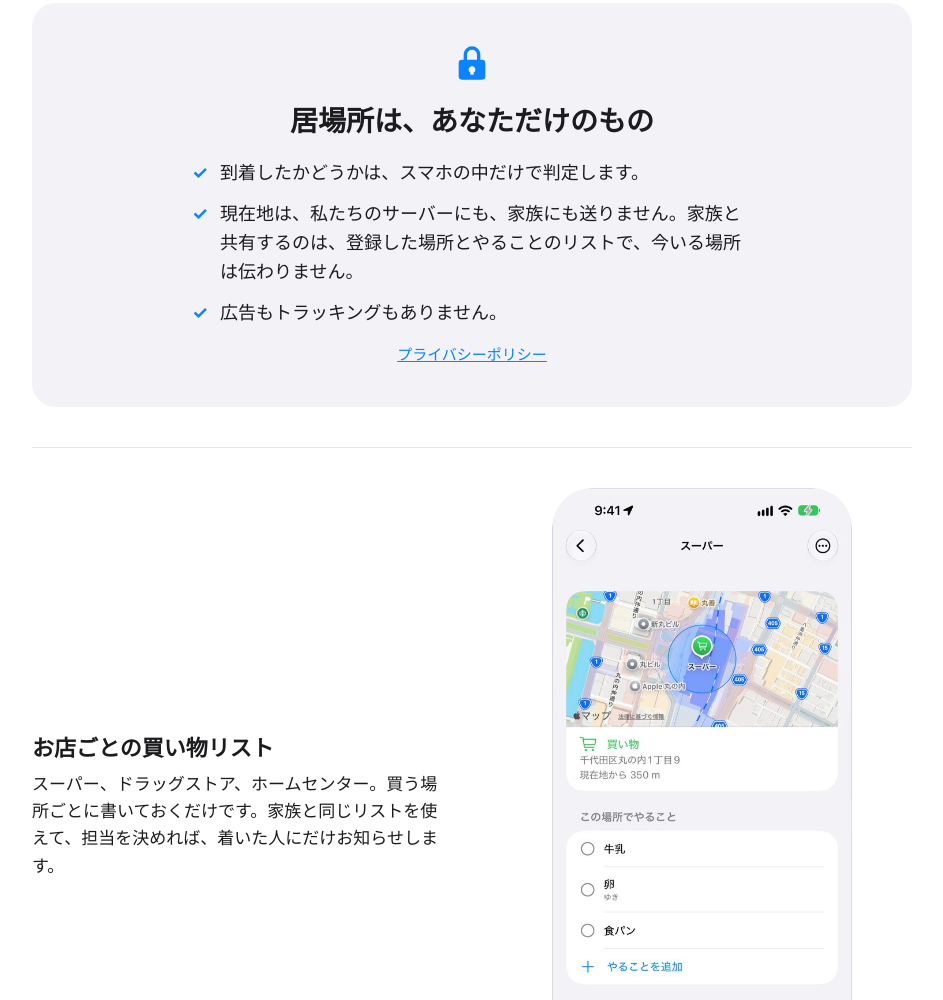
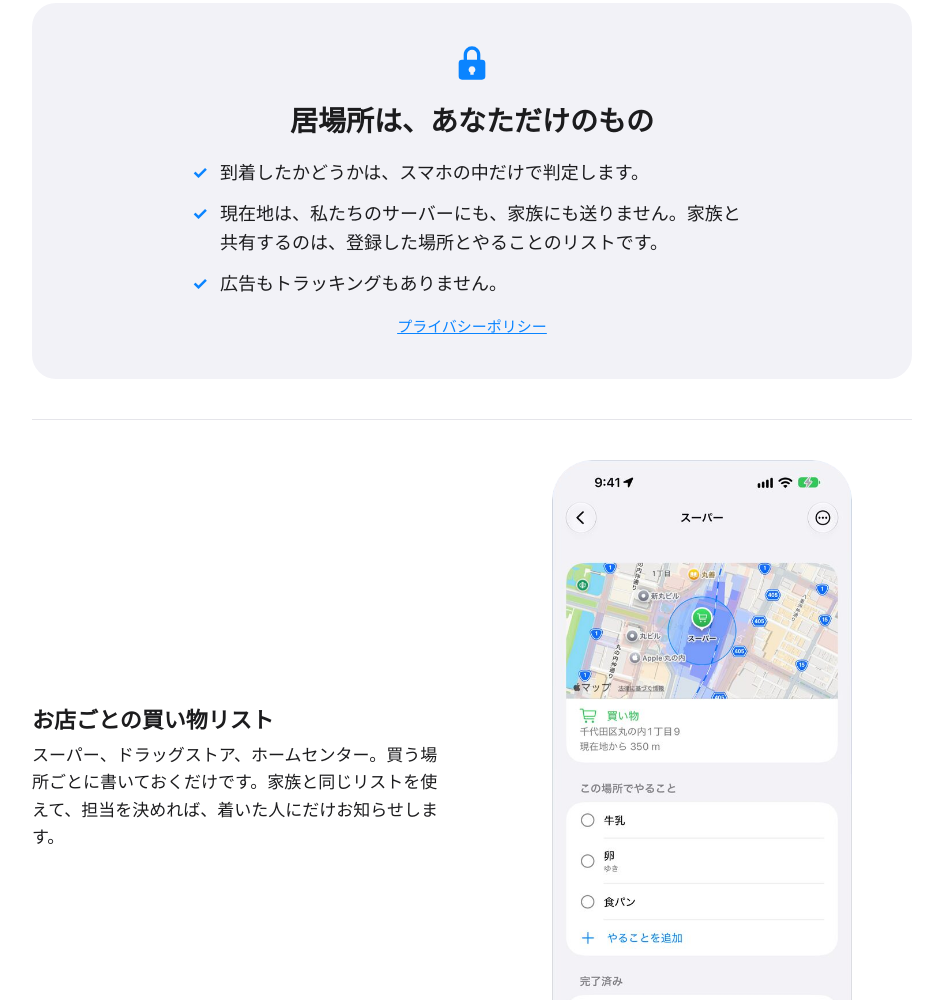
Before and after one commit to mickamy/LocateDo, a plain HTML site: page site/ja.html in a window 1280 px wide. Shown: the part 1219-2219 px from the top of the page, without its empty margins (168-1111 px from the left). Drawn offline with Linux system fonts and the light colour scheme.

Commit message:
fix(site): promise only that the location is not sent, not that the family cannot tell where you are

```diff
--- a/site/ja.html
+++ b/site/ja.html
@@ -45,7 +45,7 @@
     <h2>居場所は、あなただけのもの</h2>
     <ul>
       <li>到着したかどうかは、スマホの中だけで判定します。</li>
-      <li>現在地は、私たちのサーバーにも、家族にも送りません。家族と共有するのは、登録した場所とやることのリストで、今いる場所は伝わりません。</li>
+      <li>現在地は、私たちのサーバーにも、家族にも送りません。家族と共有するのは、登録した場所とやることのリストです。</li>
       <li>広告もトラッキングもありません。</li>
     </ul>
     <p class="more"><a href="privacy-ja.html">プライバシーポリシー</a></p>
```
Also changed, not shown: site/index.html (+1 -1 lines).
